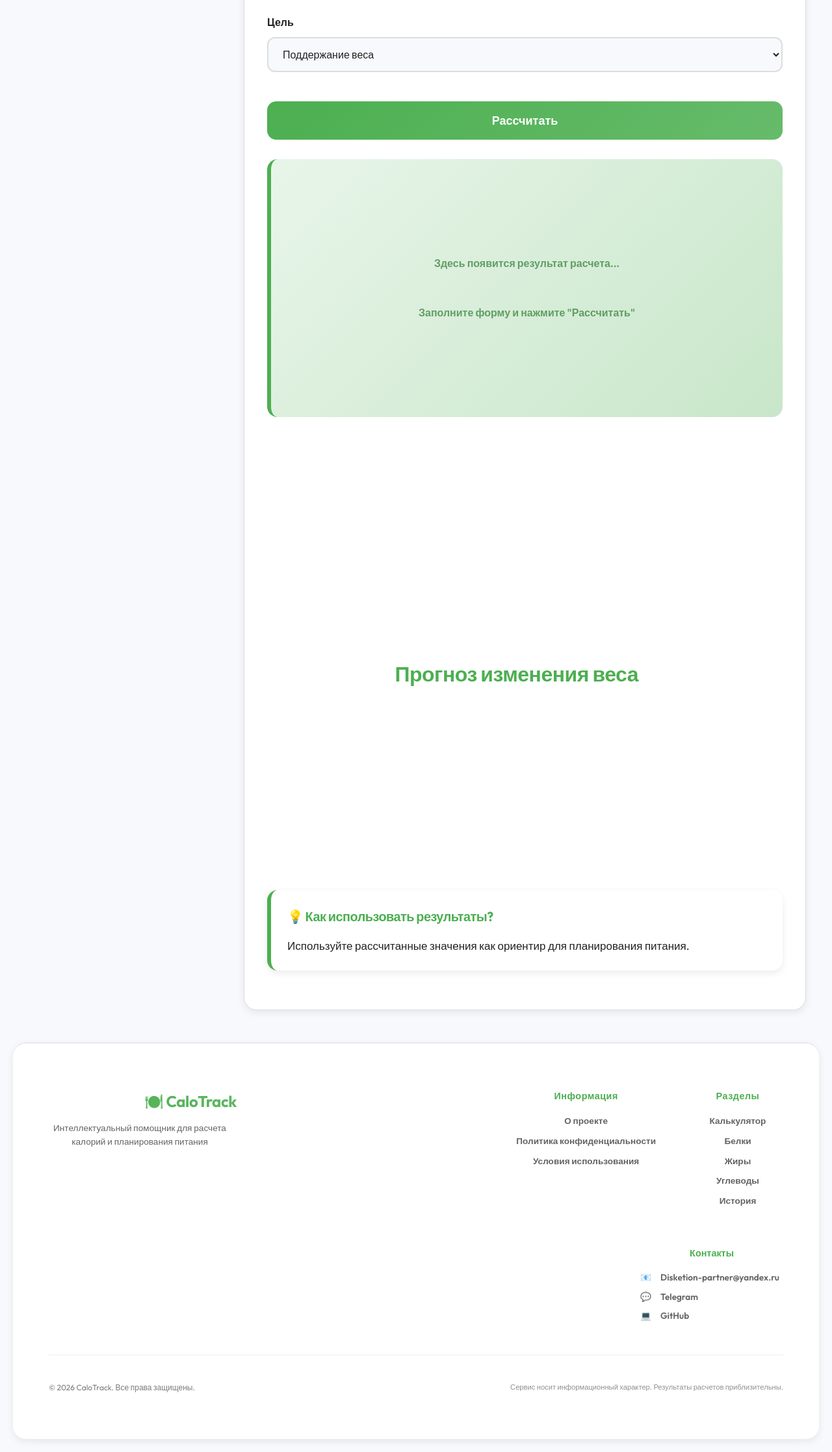
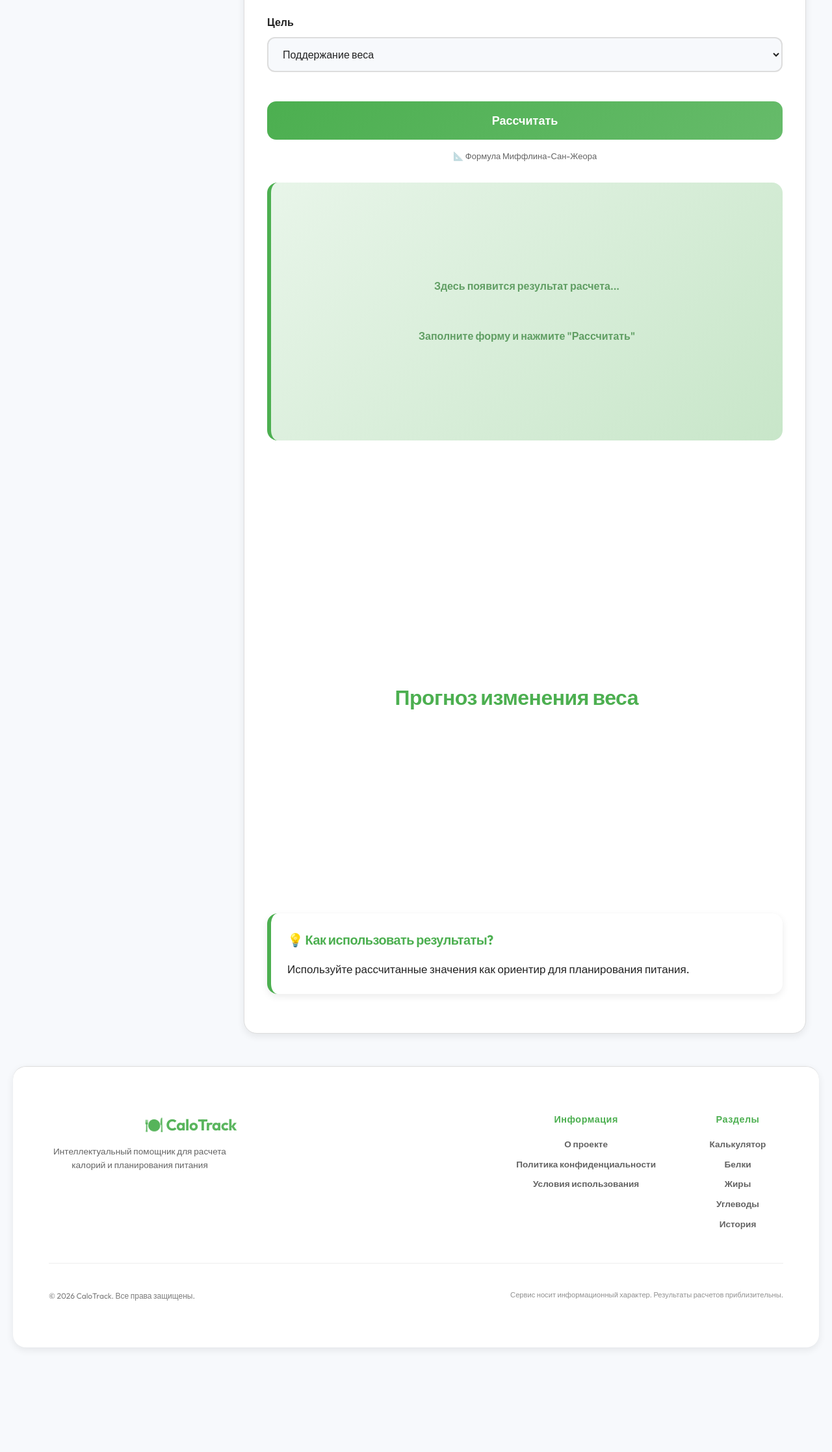
Before and after one commit to Disketion/Calotrack, a plain HTML site: page calculator.html in a window 1280 px wide. Shown: the part 1122-3357 px from the top of the page at 65% size. After the commit the page ends 3216 px from the top, so only its background shows below. Drawn offline with nearby package versions, Linux system fonts and the light colour scheme.

Commit message:
Update calculator.html

```diff
--- a/calculator.html
+++ b/calculator.html
@@ -91,6 +91,10 @@
         </div>
 
         <button type="submit">Рассчитать</button>
+
+        <div style="margin-top: 15px; text-align: center; font-size: 13px; color: var(--text-color); opacity: 0.7;">
+          📐 Формула Миффлина-Сан-Жеора
+        </div>
       </form>
 
       <div class="result" id="result">
@@ -147,13 +151,6 @@
               <li><a href="history.html">История</a></li>
             </ul>
           </div>
-
-          <div class="footer-contacts">
-            <h4>Контакты</h4>
-            <p>📧 <a href="mailto:Disketion-partner@yandex.ru">Disketion-partner@yandex.ru</a></p>
-            <p>💬 <a href="https://t.me/Reshapiz" target="_blank">Telegram</a></p>
-            <p>💻 <a href="https://github.com/Disketion" target="_blank">GitHub</a></p>
-          </div>
         </div>
       </div>
 
@@ -166,7 +163,6 @@
     </div>
   </footer>
 
-  <!-- Модальное окно: Политика конфиденциальности -->
   <div id="privacy-modal" class="modal-overlay" style="display: none;">
     <div class="modal-container" style="max-width: 700px;">
       <div class="modal-header">
@@ -225,7 +221,6 @@
     </div>
   </div>
 
-  <!-- Модальное окно: Условия использования -->
   <div id="terms-modal" class="modal-overlay" style="display: none;">
     <div class="modal-container" style="max-width: 700px;">
       <div class="modal-header">
@@ -275,7 +270,6 @@
     </div>
   </div>
 
-  <!-- Модальное окно: О проекте -->
   <div id="about-modal" class="modal-overlay" style="display: none;">
     <div class="modal-container" style="max-width: 600px;">
       <div class="modal-header">
@@ -316,8 +310,6 @@
 
         <h3>Контакты</h3>
         <p>📧 Email: <a href="mailto:Disketion-partner@yandex.ru">Disketion-partner@yandex.ru</a></p>
-        <p>💬 Telegram: <a href="https://t.me/Reshapiz" target="_blank">@Reshapiz</a></p>
-        <p>💻 GitHub: <a href="https://github.com/Disketion" target="_blank">github.com/Disketion</a></p>
 
         <h3>Лицензия</h3>
         <p>Все права защищены. Копирование материалов без указания источника запрещено.</p>
```
Lines whose indentation alone changed are shown as unchanged.
